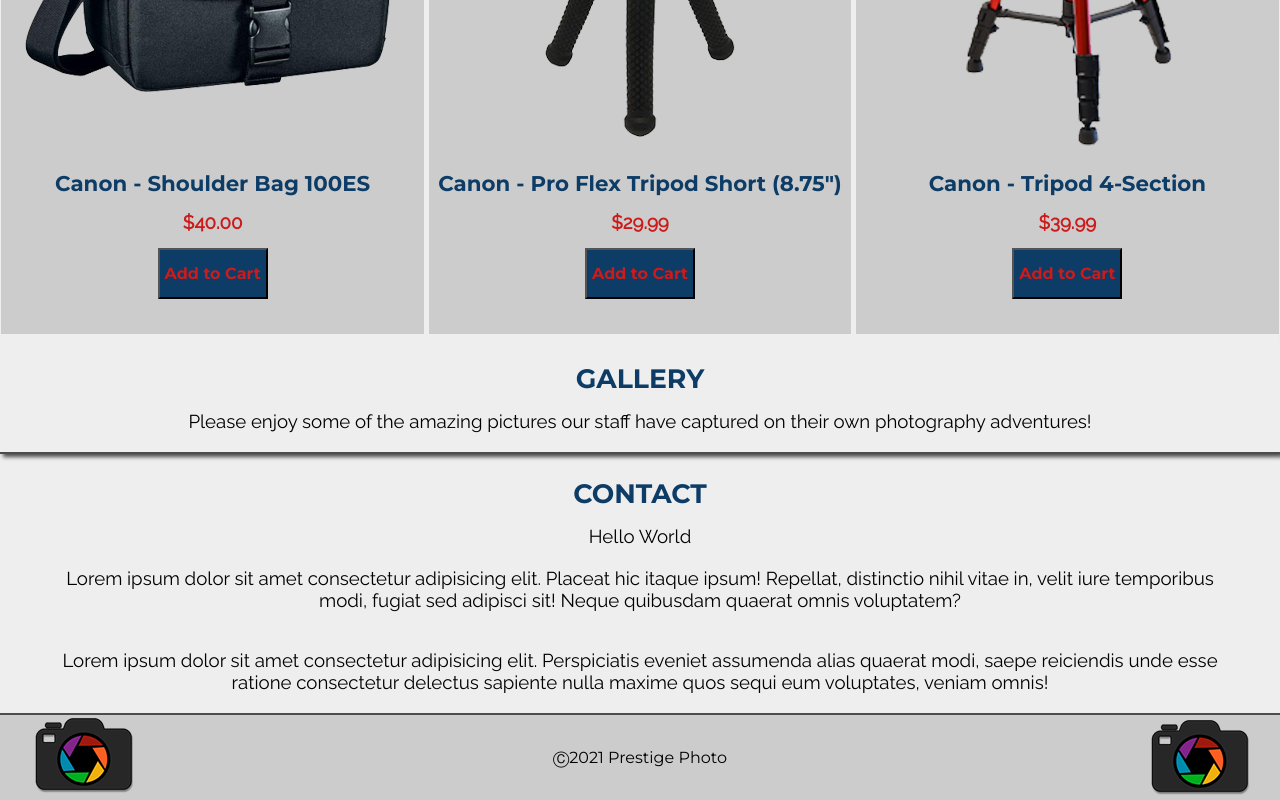
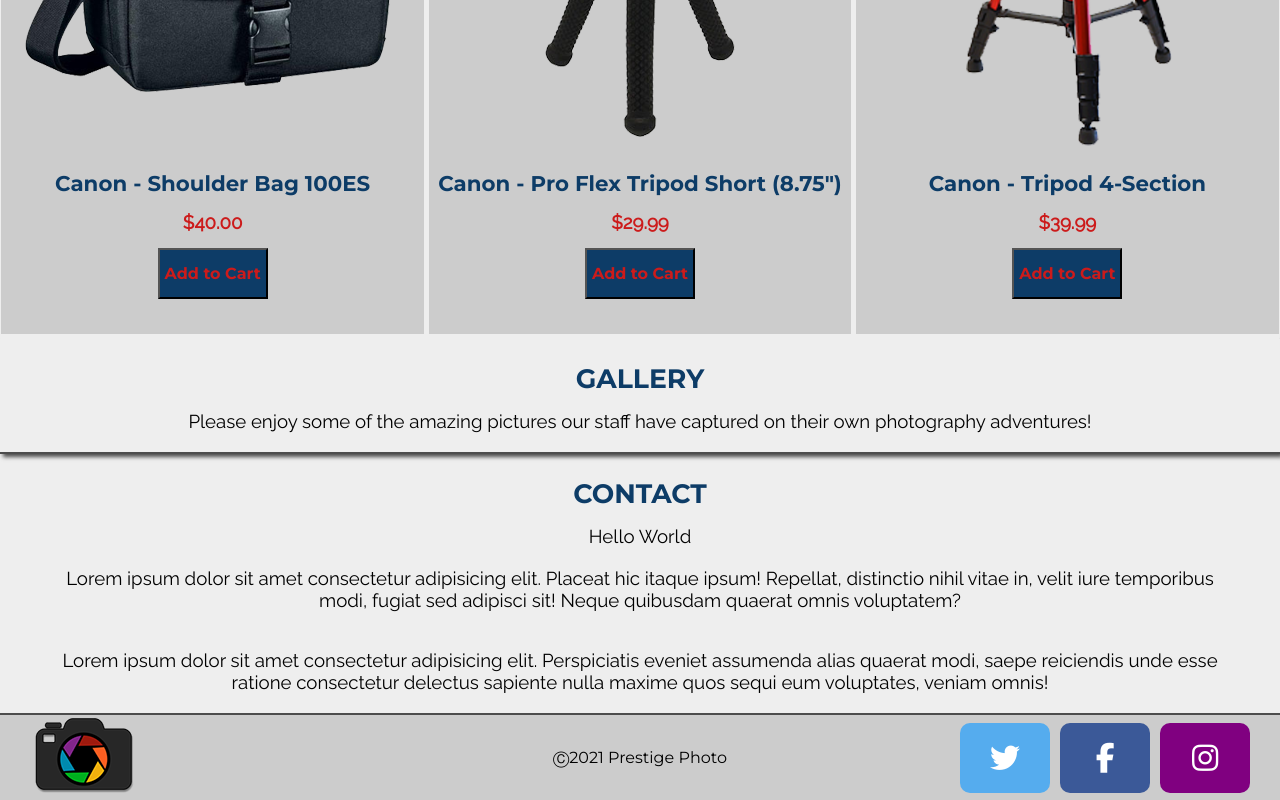
Before and after one commit to bryantbergstrom10/bryantbergstrom10.github.io, a plain HTML site: page index.html in a window 1280 px wide. Shown: the part 3403-4203 px from the top of the page. Drawn offline with Linux system fonts and the light colour scheme; a script that the page names is missing.

Commit message:
footer finished

```diff
--- a/css/styles.css
+++ b/css/styles.css
@@ -188,6 +188,8 @@ h2 span { /* Creates top cushion for Hash Links */
 
 /* End Button CSS */
 
+/* Footer CSS */
+
 footer {
     display: flex;
     flex-direction: row;
@@ -235,3 +237,34 @@ footer {
     font-size: 12pt;
     padding-top: 20px;
 }
+
+.fa {
+  padding: 20px;
+  margin-left: 10px;
+  font-size: 30px;
+  width: 50px;
+  text-align: center;
+  text-decoration: none;
+  border-radius: 10px;
+}
+
+.fa:hover {
+  opacity: 0.7;
+}
+
+.fa-facebook {
+  background: #3B5998;
+  color: white;
+}
+
+.fa-twitter {
+  background: #55ACEE;
+  color: white;
+}
+
+.fa-instagram {
+    background-color: purple;
+    color: white;
+}
+
+/* End Footer CSS */
--- a/index.html
+++ b/index.html
@@ -7,6 +7,7 @@
     <link rel="stylesheet" href="./css/styles.css">
     <link rel="preconnect" href="https://fonts.gstatic.com">
     <link href="https://fonts.googleapis.com/css2?family=Montserrat:wght@400;700&family=Raleway&display=swap" rel="stylesheet">
+    <script src="https://kit.fontawesome.com/f1cca5b07a.js" crossorigin="anonymous"></script>
     <title>Prestige Photo</title>
 </head>
 <body>
@@ -171,7 +172,9 @@
             <p id="footer">Ⓒ2021 Prestige Photo</p>
         </div>
         <div class="footerright" id="right">
-            <img src="./images/Footer.png" alt="Prestige Photo">
+            <a href="https://twitter.com" class="fa fa-twitter"></a>
+            <a href="https://facebook.com" class="fa fa-facebook"></a>
+            <a href="https://instagram.com" class="fa fa-instagram"></a>
         </div>
     </footer>
 </body>
```
